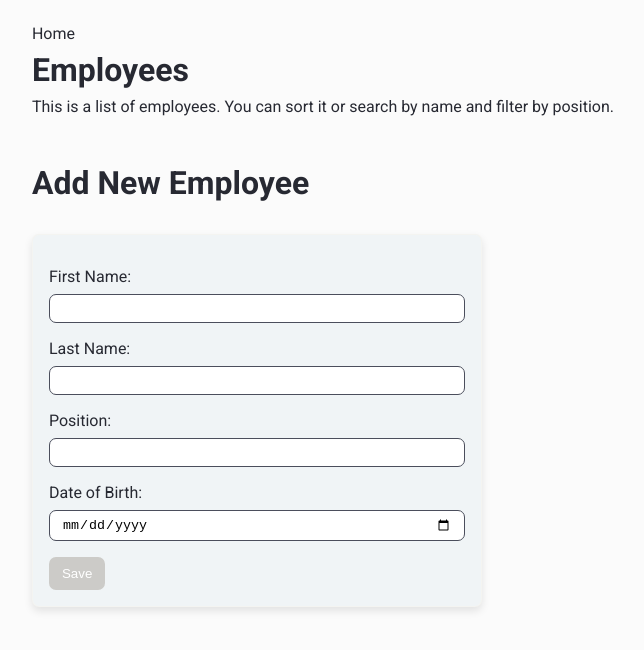
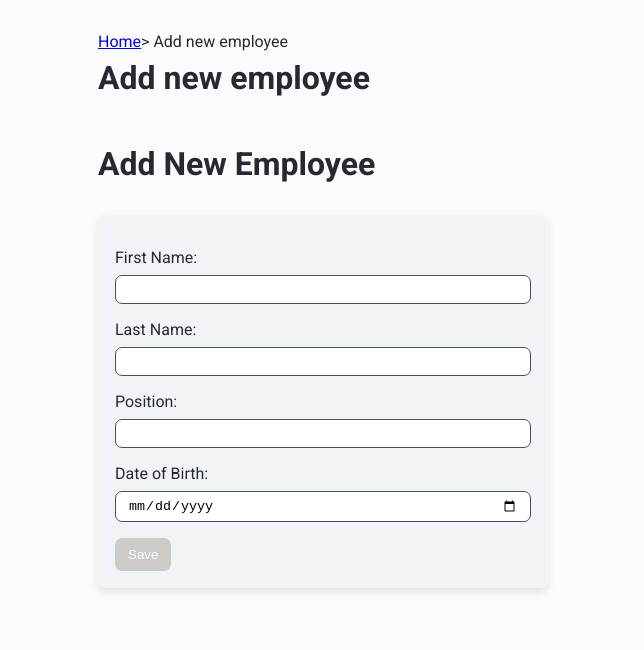
Before and after one commit to SilvijaProzinger/dekod-employee-managing-app, an Angular app: page /addNewEmployee in a window 1280 px wide. Shown: the top 650 px of the page, without its empty margins (317-961 px from the left). Built offline with nearby package versions, Linux system fonts and the light colour scheme.

Commit message:
move header and make content render conditionally based on url

```diff
--- a/src/app/header/header.component.html
+++ b/src/app/header/header.component.html
@@ -1,10 +1,27 @@
 <header class="header">
-  <div class="breadcrumbs-container">
-    <p class="breadcrumbs-item">Home</p>
+  <div class="breadcrumbs__container">
+    <p *ngIf="currentRoute === '/addNewEmployee'; else staticHome">
+      <a routerLink="/">Home</a>
+    </p>
+    <ng-template #staticHome>
+      <p class="breadcrumbs__item">Home</p>
+    </ng-template>
+    <ng-container *ngIf="currentRoute === '/addNewEmployee'">
+      <p><span> > </span> Add new employee</p>
+    </ng-container>
   </div>
-  <h1 class="header-title">Employees</h1>
-  <p class="header-subtitle">
-    This is a list of employees. You can sort it or search by name and filter by
-    position.
-  </p>
+
+  <div
+    class="header__title"
+    *ngIf="currentRoute === '/'; else addNewEmployeeTitle"
+  >
+    <h1>Employees</h1>
+    <p>
+      This is a list of employees. You can sort it or search by name and filter
+      by position.
+    </p>
+  </div>
+  <ng-template #addNewEmployeeTitle>
+    <h1>Add new employee</h1>
+  </ng-template>
 </header>
--- a/src/app/header/header.component.scss
+++ b/src/app/header/header.component.scss
@@ -2,7 +2,13 @@
   max-width: 1200px;
   padding: 1.5rem;
 
-  .header-title {
+  .header__title h1 {
     padding: 0.5rem 0;
   }
+
+  .breadcrumbs__container {
+    display: flex;
+    align-items: center;
+    margin: .5rem 0;
+  }
 }
--- a/src/app/header/header.component.ts
+++ b/src/app/header/header.component.ts
@@ -1,12 +1,29 @@
+import { CommonModule } from '@angular/common';
 import { Component } from '@angular/core';
+import { Router, NavigationEnd, ActivatedRoute, RouterLink } from '@angular/router';
+import { filter } from 'rxjs/operators';
 
 @Component({
   selector: 'app-header',
   standalone: true,
-  imports: [],
+  imports: [CommonModule, RouterLink],
   templateUrl: './header.component.html',
-  styleUrl: './header.component.scss'
+  styleUrl: './header.component.scss',
 })
 export class HeaderComponent {
+  currentRoute = '';
+  constructor(private router: Router) {}
 
+  ngOnInit() {
+    this.router.events
+      .pipe(
+        filter(
+          (event): event is NavigationEnd => event instanceof NavigationEnd
+        )
+      )
+      .subscribe((event) => {
+        this.currentRoute = event.urlAfterRedirects;
+        console.log(this.currentRoute);
+      });
+  }
 }
--- a/src/app/home/home.component.html
+++ b/src/app/home/home.component.html
@@ -1,8 +1,11 @@
 <main>
   <div class="home-container">
-    <a routerLink="addNewEmployee" class="new-employee__link"
-      >Add new employee</a
-    >
+    <div class="options-container">
+      <app-search-employees></app-search-employees>
+      <a routerLink="/addNewEmployee" class="new-employee__link"
+        >Add new employee</a
+      >
+    </div>
     <app-employees-list></app-employees-list>
   </div>
 </main>
--- a/src/app/home/home.component.scss
+++ b/src/app/home/home.component.scss
@@ -8,13 +8,19 @@ main {
   justify-content: center;
   padding: 1.5rem;
 
+  .options-container {
+    display: flex;
+    align-items: center;
+    justify-content: space-between;
+    margin: 2rem 0;
+    width: 100%;
+
     .new-employee__link {
       background-color: $accent-color;
-    padding: .5rem .75rem;
+      padding: 0.5rem 0.75rem;
       color: #fff;
       text-decoration: none;
       border-radius: 7px;
-    margin: 2rem;
 
       &:hover {
         background-color: $accent-lighter-color;
@@ -23,3 +29,4 @@ main {
       }
     }
   }
+}
--- a/src/app/home/home.component.ts
+++ b/src/app/home/home.component.ts
@@ -2,11 +2,12 @@ import { Component } from '@angular/core';
 import { HeaderComponent } from '../header/header.component';
 import { EmployeesListComponent } from '../employees/employees-list/employees-list.component';
 import { RouterLink } from '@angular/router';
+import { SearchEmployeesComponent } from '../employees/search-employees/search-employees.component';
 
 @Component({
   selector: 'app-home',
   standalone: true,
-  imports: [EmployeesListComponent, RouterLink],
+  imports: [RouterLink, EmployeesListComponent, SearchEmployeesComponent],
   templateUrl: './home.component.html',
   styleUrl: './home.component.scss',
 })
```
Lines whose indentation alone changed are shown as unchanged.
